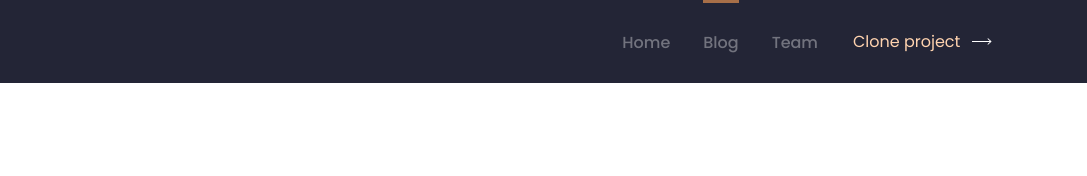
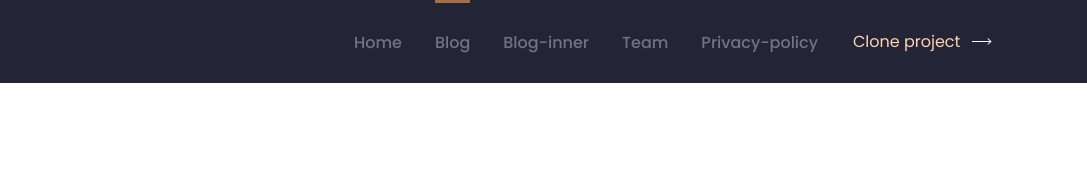
Before and after one commit to nazarovmk/imtihon, a plain HTML site: page pages/blog/blog.html in a window 1280 px wide. Shown: the top 176 px of the page, 193-1280 px from the left. Drawn offline with Linux system fonts and the light colour scheme.

Commit message:
1 dars ozgarishlar

```diff
--- a/pages/blog/blog.html
+++ b/pages/blog/blog.html
@@ -33,7 +33,19 @@
               >
             </li>
             <li class="sitenav-item">
+              <a class="sitenav-link" href="../blog inner/blog inner.html"
+                >Blog-inner</a
+              >
+            </li>
+            <li class="sitenav-item">
               <a class="sitenav-link" href="../team/team.html">Team</a>
+            </li>
+            <li class="sitenav-item">
+              <a
+                class="sitenav-link"
+                href="../privacy policy/privacy policy.html"
+                >Privacy-policy</a
+              >
             </li>
           </ul>
         </nav>
@@ -130,7 +142,9 @@
               <h4 class="blog-item-title">
                 Today’s best design trends for digital products
               </h4>
-            <time class="blog-time" datetime="2021-01-19  ">Jan 19, 2021</time>
+              <time class="blog-time" datetime="2021-01-19  "
+                >Jan 19, 2021</time
+              >
             </div>
           </div>
           <!-- 2 -->
@@ -146,7 +160,9 @@
               <h4 class="blog-item-title">
                 Today’s best design trends for digital products
               </h4>
-            <time class="blog-time" datetime="2021-01-19  ">Jan 19, 2021</time>
+              <time class="blog-time" datetime="2021-01-19  "
+                >Jan 19, 2021</time
+              >
             </div>
           </div>
         </div>
@@ -164,7 +180,9 @@
               <h4 class="blog-item-title">
                 Today’s best design trends for digital products
               </h4>
-            <time class="blog-time" datetime="2021-01-19  ">Jan 19, 2021</time>
+              <time class="blog-time" datetime="2021-01-19  "
+                >Jan 19, 2021</time
+              >
             </div>
           </div>
 
@@ -181,7 +199,9 @@
               <h4 class="blog-item-title">
                 Today’s best design trends for digital products
               </h4>
-            <time class="blog-time" datetime="2021-01-19  ">Jan 19, 2021</time>
+              <time class="blog-time" datetime="2021-01-19  "
+                >Jan 19, 2021</time
+              >
             </div>
           </div>
         </div>
```
Also changed, not shown: index.html (+12 -1 lines), pages/blog inner/blog inner.html (+12 -0 lines), pages/privacy policy/privacy policy.html (+10 -1 lines), pages/team/team.html (+8 -1 lines). Lines whose indentation alone changed are shown as unchanged.
